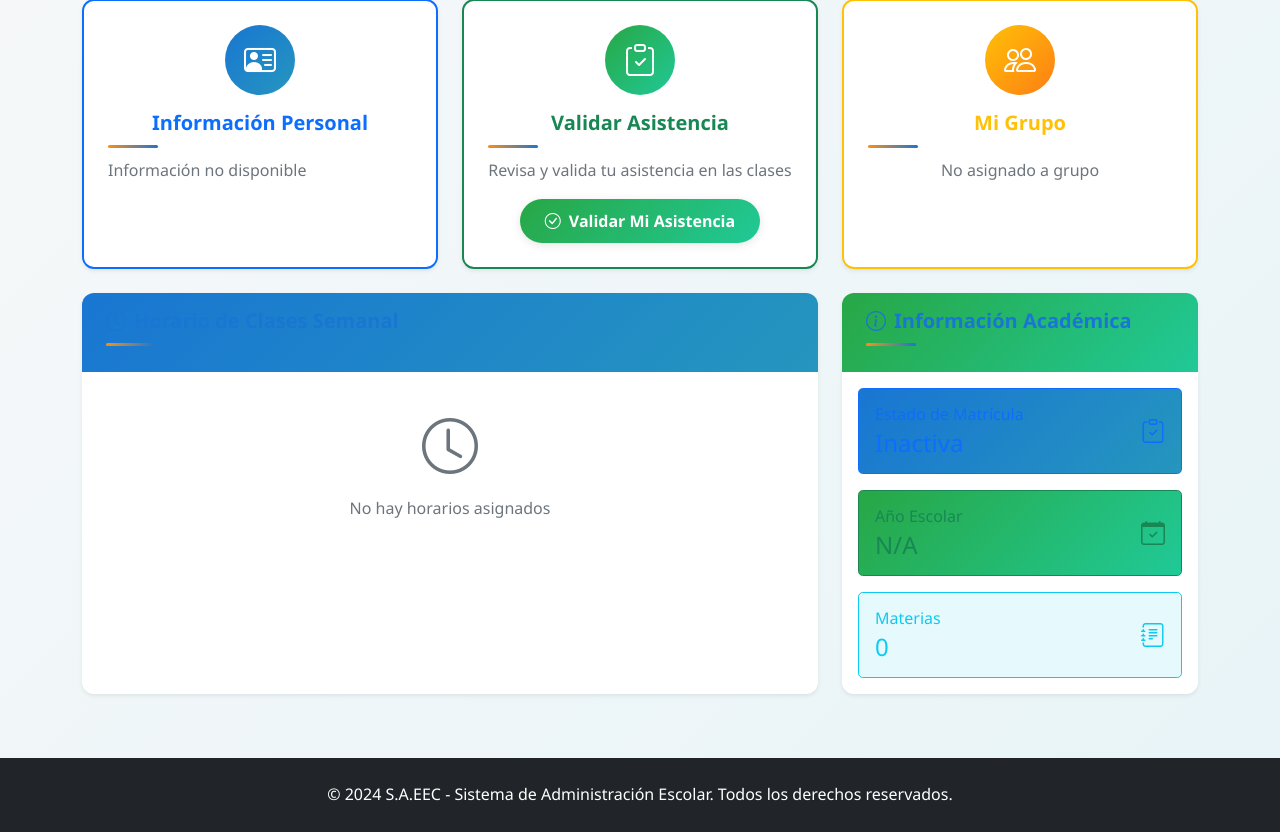
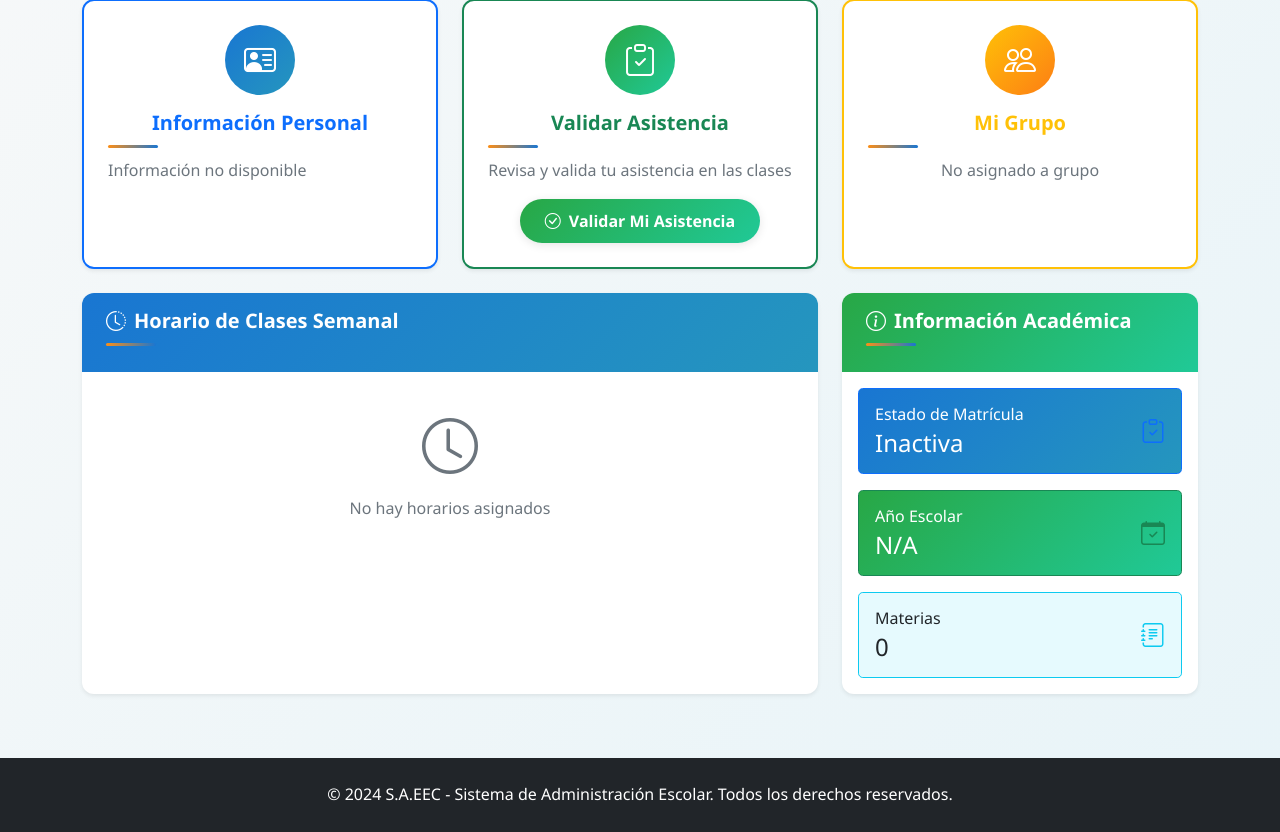
Before and after one commit to IsmaelMooBa/S.A.EEC, a Flask app: template templates/dashboard_estudiante.html in a window 1280 px wide. Shown: the part 503-1335 px from the top of the page. Run offline with Flask 3, Linux system fonts and the light colour scheme; the template is opened without the code that fills it, so the values that code supplies are empty; the visitor is signed in with stand-in values (Sample User, id 1).

Commit message:
VERSION 2.1.2

```diff
--- a/templates/dashboard_estudiante.html
+++ b/templates/dashboard_estudiante.html
@@ -162,8 +162,8 @@
         <div class="col-lg-8">
             <div class="card shadow-sm border-0 h-100">
                 <div class="card-header bg-primary text-white py-3">
-                    <h5 class="card-title mb-0">
-                        <i class="bi bi-clock-history me-2"></i>Horario de Clases Semanal
+                    <h5 class="card-title mb-0 text-white">
+                        <i class="bi bi-clock-history me-2 text-white"></i>Horario de Clases Semanal
                     </h5>
                 </div>
                 <div class="card-body">
@@ -206,8 +206,8 @@
         <div class="col-lg-4">
             <div class="card shadow-sm border-0 h-100">
                 <div class="card-header bg-success text-white py-3">
-                    <h5 class="card-title mb-0">
-                        <i class="bi bi-info-circle me-2"></i>Información Académica
+                    <h5 class="card-title mb-0 text-white">
+                        <i class="bi bi-info-circle me-2 text-white"></i>Información Académica
                     </h5>
                 </div>
                 <div class="card-body">
@@ -216,8 +216,8 @@
                         <div class="info-item bg-primary bg-opacity-10 p-3 rounded-3 border border-primary">
                             <div class="d-flex justify-content-between align-items-center">
                                 <div>
-                                    <h6 class="text-primary mb-1">Estado de Matrícula</h6>
-                                    <h4 class="text-primary mb-0">
+                                    <h6 class="text-white mb-1">Estado de Matrícula</h6>
+                                    <h4 class="text-white mb-0">
                                         {% if estudiante and estudiante.matricula_actual %}
                                             {{ estudiante.matricula_actual.estado }}
                                         {% else %}
@@ -233,8 +233,8 @@
                         <div class="info-item bg-success bg-opacity-10 p-3 rounded-3 border border-success">
                             <div class="d-flex justify-content-between align-items-center">
                                 <div>
-                                    <h6 class="text-success mb-1">Año Escolar</h6>
-                                    <h4 class="text-success mb-0">
+                                    <h6 class="text-white mb-1">Año Escolar</h6>
+                                    <h4 class="text-white mb-0">
                                         {% if estudiante and estudiante.matricula_actual %}
                                             {{ estudiante.matricula_actual.anio_escolar }}
                                         {% else %}
@@ -250,8 +250,8 @@
                         <div class="info-item bg-info bg-opacity-10 p-3 rounded-3 border border-info">
                             <div class="d-flex justify-content-between align-items-center">
                                 <div>
-                                    <h6 class="text-info mb-1">Materias</h6>
-                                    <h4 class="text-info mb-0">
+                                    <h6 class="text-dark mb-1">Materias</h6>
+                                    <h4 class="text-dark mb-0">
                                         {% if estudiante and estudiante.horarios %}
                                             {{ estudiante.horarios|length }}
                                         {% else %}
@@ -268,8 +268,8 @@
                         <div class="info-item bg-pink bg-opacity-10 p-3 rounded-3 border border-pink">
                             <div class="d-flex justify-content-between align-items-center">
                                 <div>
-                                    <h6 class="text-pink mb-1">Próximo Cumpleaños</h6>
-                                    <h4 class="text-pink mb-0">
+                                    <h6 class="text-white mb-1">Próximo Cumpleaños</h6>
+                                    <h4 class="text-white mb-0">
                                         {% set fecha_nac = estudiante.alumno.fecha_nacimiento %}
                                         {% set hoy = now.date() %}
                                         {% set cumple_este_anio = fecha_nac.replace(year=hoy.year) %}
```
